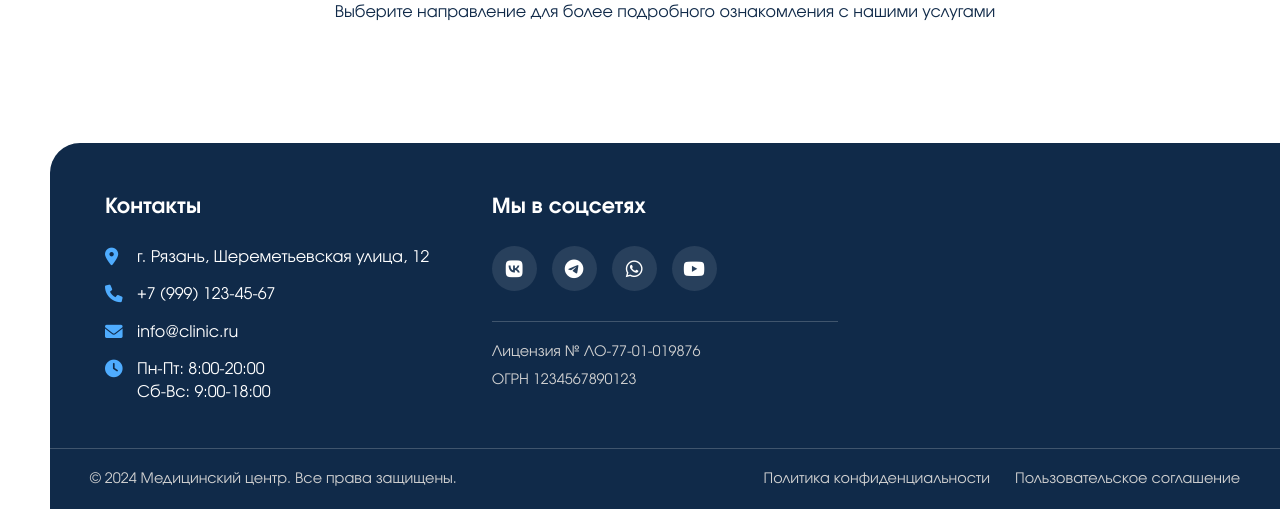
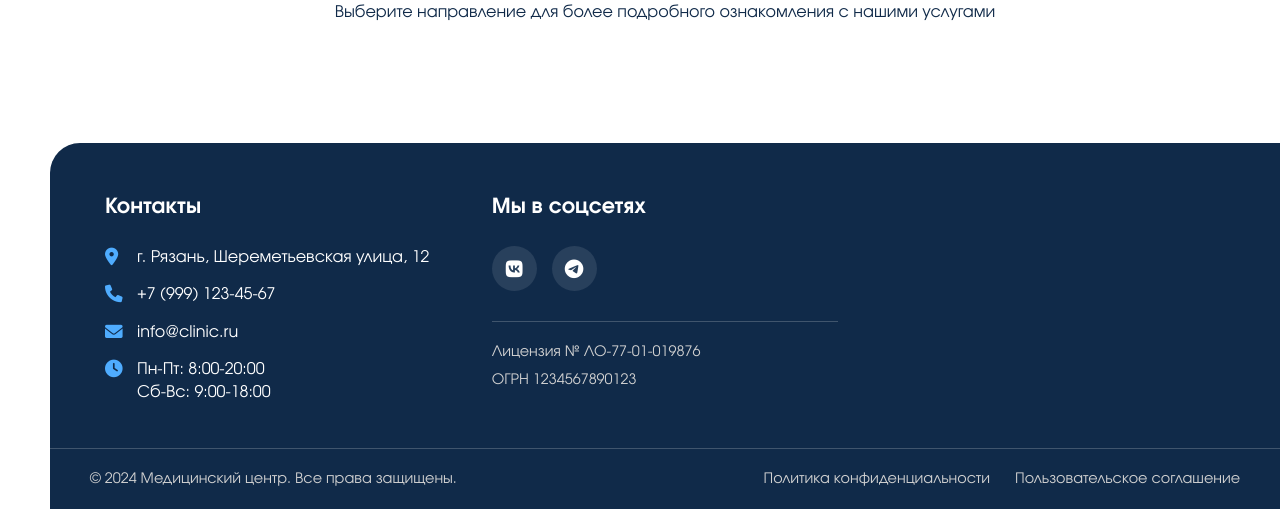
Before and after one commit to Banshee0802/ArsMed, a Django app: page / in a window 1280 px wide. Shown: the part 737-1246 px from the top of the page. Run offline with Django 5.2, Linux system fonts and the light colour scheme; data that the repository does not hold is empty.

Commit message:
feat: добавлены ссылки на VK и телеграм-канал

```diff
--- a/core/templates/core/base.html
+++ b/core/templates/core/base.html
@@ -112,17 +112,11 @@
             <div class="footer-column">
                 <h3>Мы в соцсетях</h3>
                 <div class="social-links">
-                    <a href="#" class="social-link">
+                    <a href="https://vk.com/feed" class="social-link">
                         <i class="fab fa-vk"></i>
                     </a>
-                    <a href="#" class="social-link">
+                    <a href="https://t.me/ArsMedCenter" class="social-link">
                         <i class="fab fa-telegram"></i>
-                    </a>
-                    <a href="#" class="social-link">
-                        <i class="fab fa-whatsapp"></i>
-                    </a>
-                    <a href="#" class="social-link">
-                        <i class="fab fa-youtube"></i>
                     </a>
                 </div>
 
```
